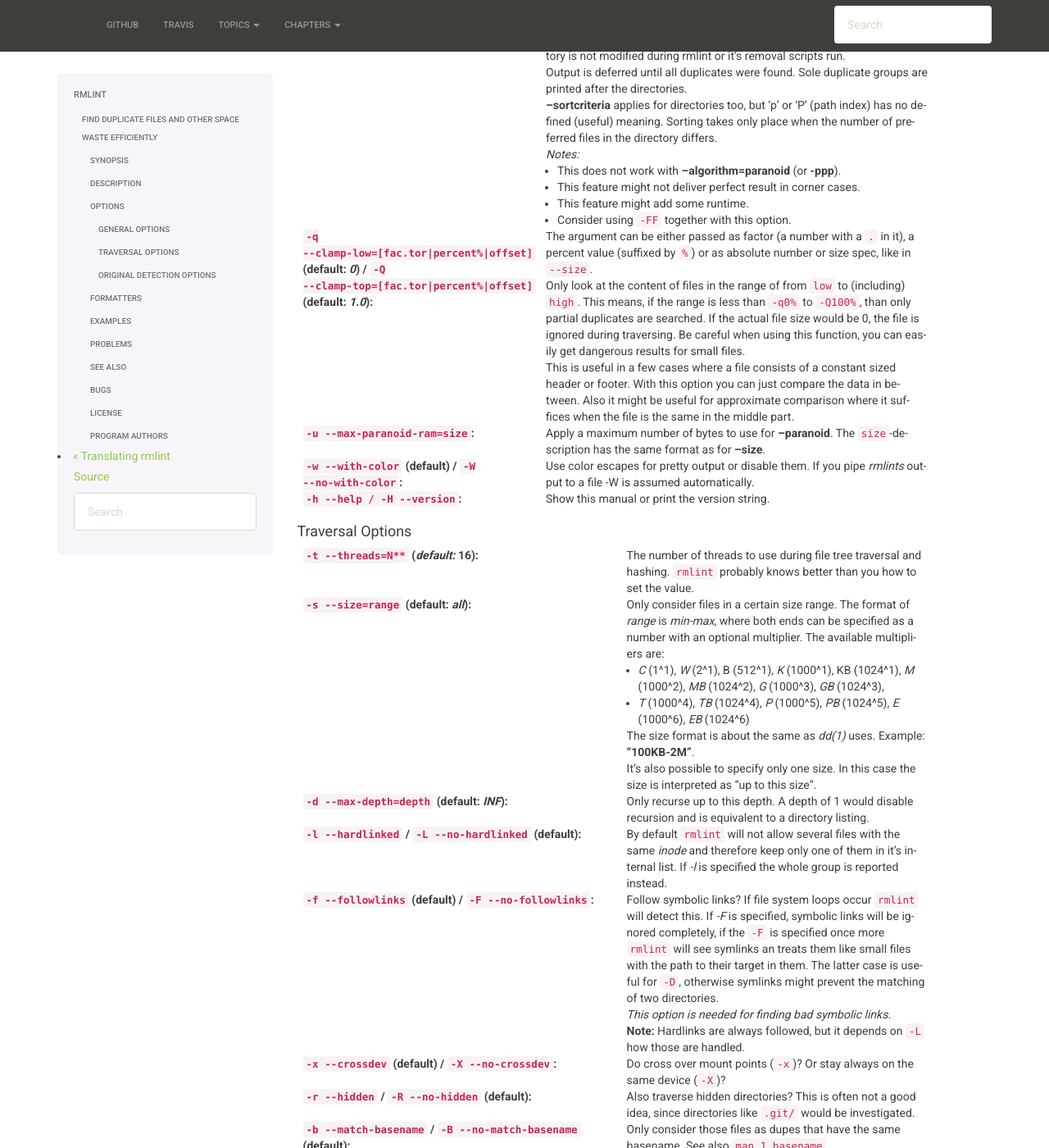
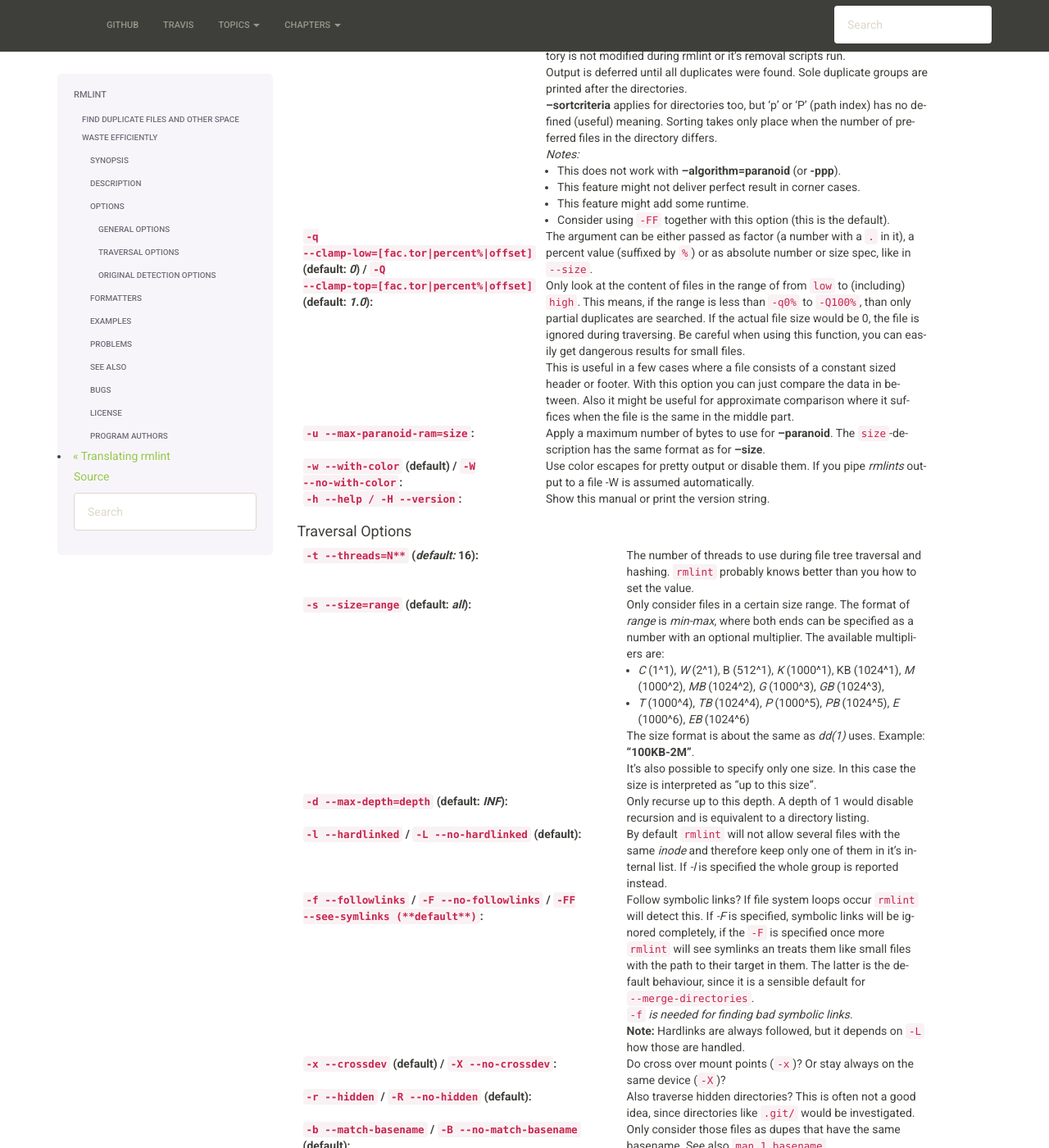
Before and after one commit to sahib/rmlint, a Sphinx documentation site: the page built from docs/rmlint.1.rst, in a window 1280 px wide and 1400 px high, scrolled down 1834 px. Shown: the whole window at 82% size. Built offline with Sphinx 7.4.7, drawn with Linux system fonts in a browser that asks for light colours.

Commit message:
defaults: make -FF the default, -f was documented but -F was set confusingly. -FF is nice for -D

```diff
--- a/docs/rmlint.1.rst
+++ b/docs/rmlint.1.rst
@@ -153,7 +153,7 @@ General Options
     * This does not work with **--algorithm=paranoid** (or **-ppp**).
     * This feature might not deliver perfect result in corner cases.
     * This feature might add some runtime.
-    * Consider using ``-FF`` together with this option.
+    * Consider using ``-FF`` together with this option (this is the default).
 
 :``-q --clamp-low=[fac.tor|percent%|offset]`` (**default\:** *0*) / ``-Q --clamp-top=[fac.tor|percent%|offset]`` (**default\:** *1.0*):
 
@@ -216,16 +216,15 @@ Traversal Options
     therefore keep only one of them in it's internal list.
     If `-l` is specified the whole group is reported instead.
 
-:``-f --followlinks`` (**default**) / ``-F --no-followlinks``:
+:``-f --followlinks`` / ``-F --no-followlinks`` / ``-FF --see-symlinks (**default**)``:
 
     Follow symbolic links? If file system loops occur ``rmlint`` will detect this.
     If `-F` is specified, symbolic links will be ignored completely, if the
     ``-F`` is specified once more ``rmlint`` will see symlinks an treats them
-    like small files with the path to their target in them. The latter case is
-    useful for ``-D``, otherwise symlinks might prevent the matching of two
-    directories.
+    like small files with the path to their target in them. The latter is the
+    default behaviour, since it is a sensible default for ``--merge-directories``.
 
-    *This option is needed for finding bad symbolic links.*
+    ``-f`` *is needed for finding bad symbolic links.*
 
     **Note:** Hardlinks are always followed, but it depends on ``-L`` how those are
     handled.
```
Also changed, not shown: 1 other file.
